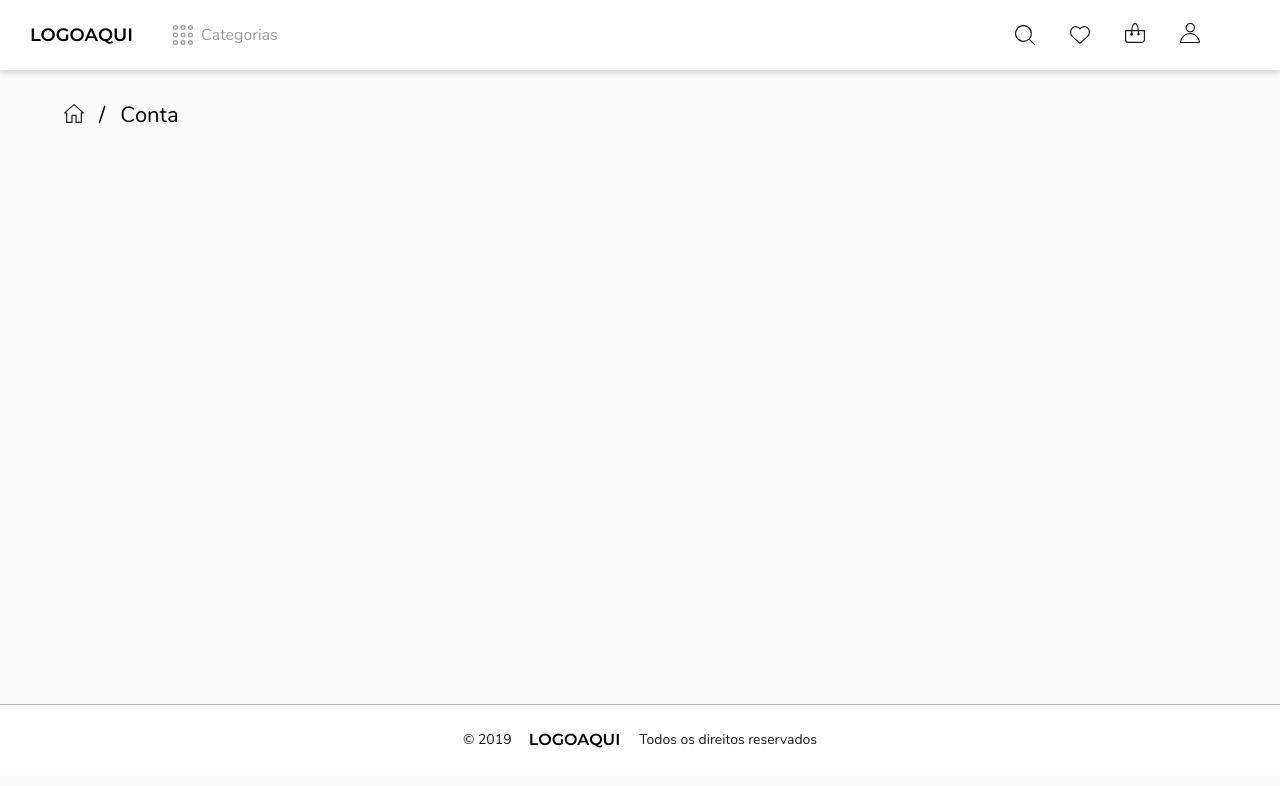
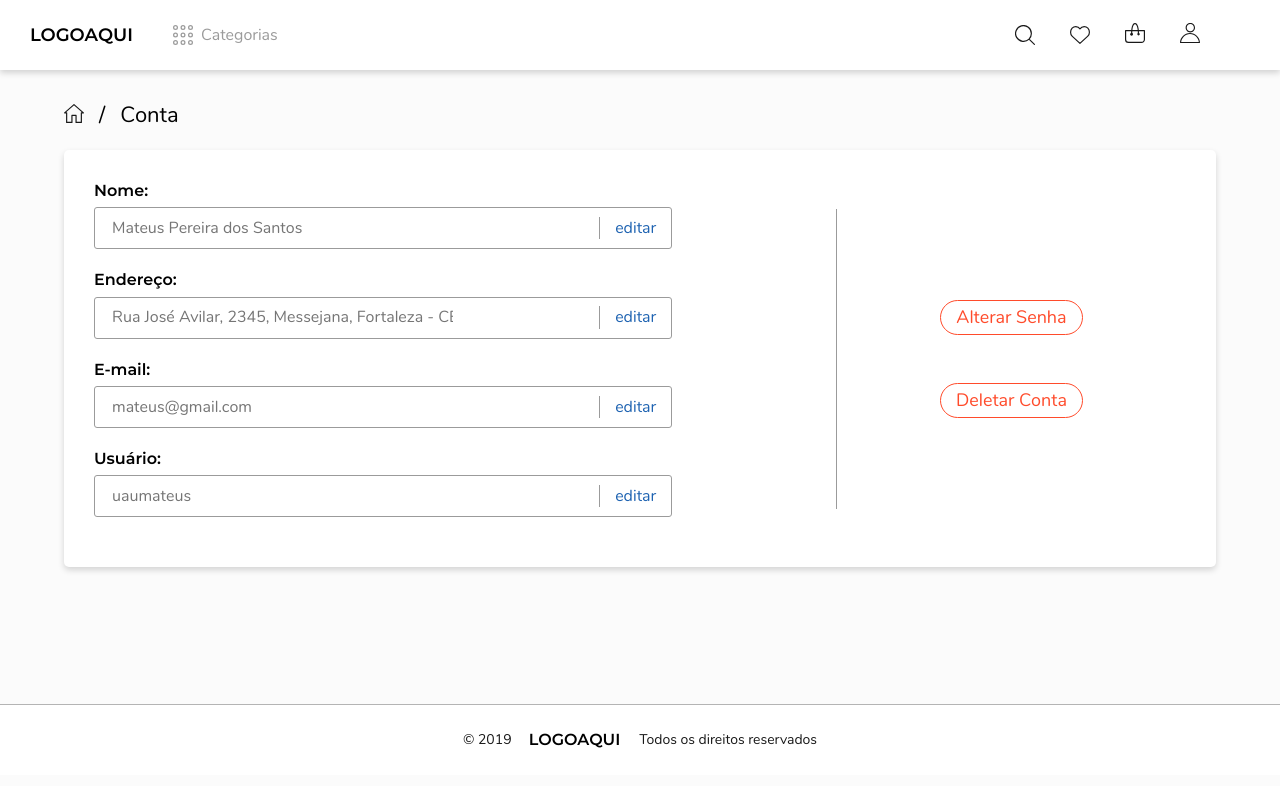
Before and after one commit to uaumateus/Ecommerce, a React (Create React App) app: page /conta in a window 1280 px wide. Shown: the top 786 px of the page. Built offline with nearby package versions, Linux system fonts and the light colour scheme.

Commit message:
Tela de informações da conta

```diff
--- /dev/null
+++ b/src/components/InputTextAlter/index.js
@@ -0,0 +1,19 @@
+import React, {Component} from 'react';
+import './style.css';
+
+export default class InputTextAlter extends Component {
+    render(){
+        const { title, value } = this.props;
+        return(
+            <div className="inputTextAlter">
+                <p className="Medium-Text-Bold">{title + ":"}</p>
+                <div className="inputContent">
+                    <input type="text" className="input Medium-Text-Regular" placeholder={value} disabled/>
+                    <div className="optionsInput">
+                        <p className="Medium-Text-Regular">editar</p>
+                    </div>
+                </div>
+            </div>
+        )
+    }
+}
--- /dev/null
+++ b/src/components/InputTextAlter/style.css
@@ -0,0 +1,32 @@
+.inputTextAlter .inputContent{
+    height: 30px;
+    border: 1px solid var(--disable);
+    border-radius: 3px;
+    display: grid;
+    grid-template-columns: auto auto;
+    padding: 5px 0;
+    align-items: center;
+    margin-bottom: 20px;
+}
+
+.inputTextAlter .Medium-Text-Bold{
+    margin-bottom: 5px;
+}
+
+.inputTextAlter .input{
+    background-color: #FFFFFF;
+    border: none;
+    margin-left: 15px;
+}
+
+.inputTextAlter .optionsInput{
+    display: flex;
+    justify-content: flex-end;
+}
+
+.inputTextAlter .optionsInput p{
+    color: var(--select);
+    border-left: 1px solid var(--disable);
+    padding: 0 15px;
+    cursor: pointer;
+}
--- a/src/pages/Account/index.js
+++ b/src/pages/Account/index.js
@@ -2,6 +2,7 @@ import React, {Component} from 'react';
 import './style.css';
 
 import BreadCrumb from '../../components/BreadCrumb';
+import InputTextAlter from '../../components/InputTextAlter';
 
 export default class Account extends Component{
     render(){
@@ -9,7 +10,16 @@ export default class Account extends Component{
             <div className="content account">
                 <BreadCrumb actualPage="Conta" />
                 <div className="container">
-
+                    <div>
+                        <InputTextAlter title="Nome" value="Mateus Pereira dos Santos" />
+                        <InputTextAlter title="Endereço" value="Rua José Avilar, 2345, Messejana, Fortaleza - CE" />
+                        <InputTextAlter title="E-mail" value="mateus@gmail.com" />
+                        <InputTextAlter title="Usuário" value="uaumateus" />
+                    </div>
+                    <div className="optionsAccount">
+                        <button className="button buttonSecundary">Alterar Senha</button>
+                        <button className="button buttonSecundary">Deletar Conta</button>
+                    </div>
                 </div>
             </div>
         )
--- a/src/pages/Account/style.css
+++ b/src/pages/Account/style.css
@@ -0,0 +1,25 @@
+.account .container{
+    display: grid;
+    grid-template-columns: 1fr 350px;
+    grid-gap: 15%;
+    align-items: center;
+    background-color: #FFFFFF;
+    box-shadow: 0px 3px 6px #00000029;
+    border-radius: 5px;
+    margin-bottom: 24px;
+    padding: 30px;
+}
+
+.account .optionsAccount{
+    border-left: 1px solid var(--disable);
+    height: 300px;
+    display: flex;
+    flex-direction: column;
+    align-items: center;
+    justify-content: center;
+}
+
+.account .optionsAccount .button{
+    width: max-content;
+    margin: 24px 0;
+}
```
